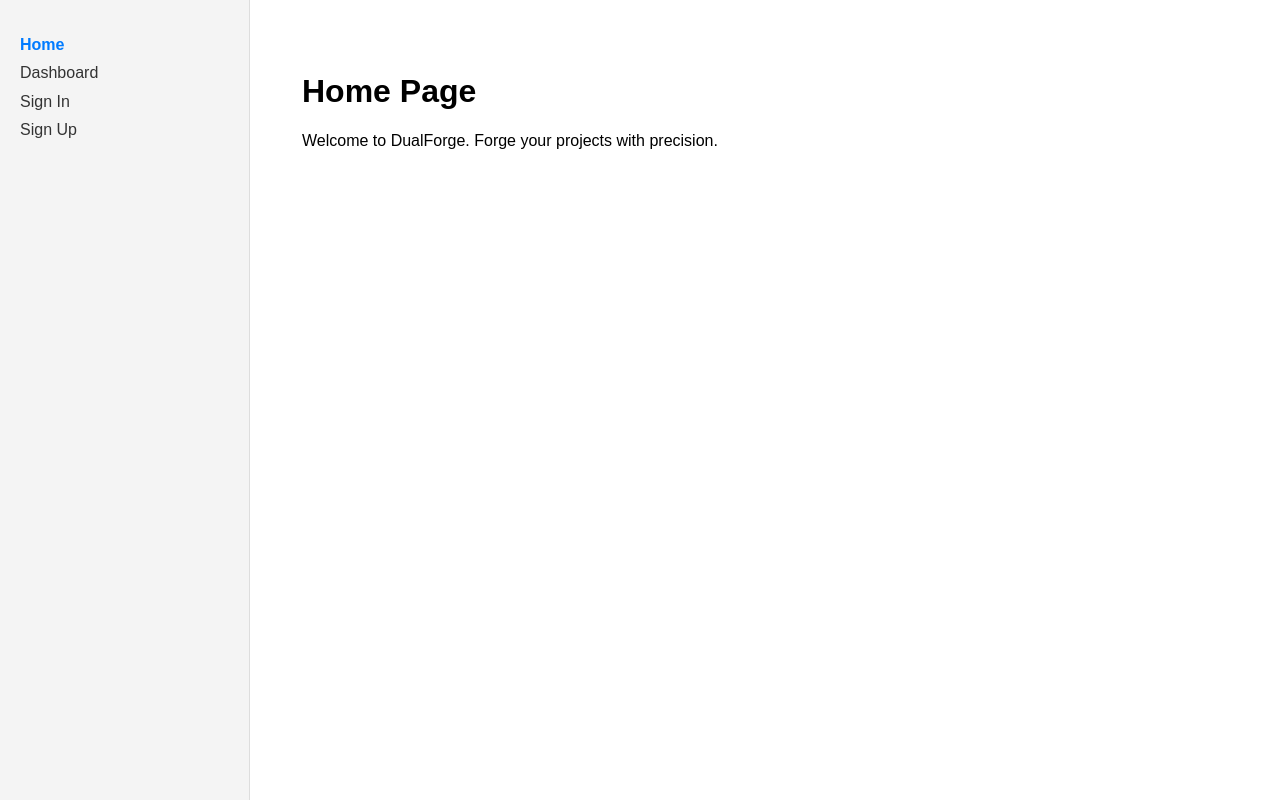
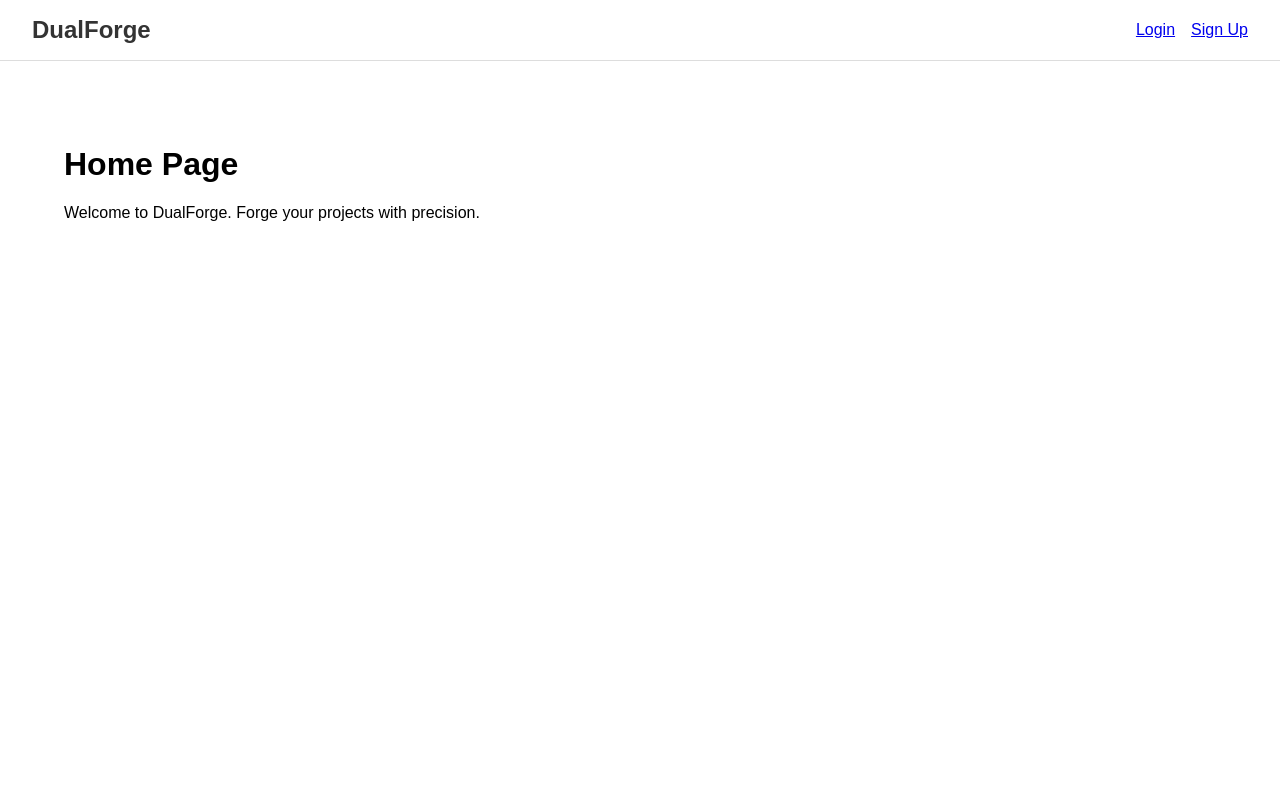
Before and after one commit to allard-gh/DualForge, a React (Vite) app: page / in a window 1280 px wide. Built offline with nearby package versions, Linux system fonts and the light colour scheme.

Commit message:
Routes en layout niet ingelogd aangepast

```diff
--- a/src/App.jsx
+++ b/src/App.jsx
@@ -1,5 +1,6 @@
-import { Routes, Route } from 'react-router-dom';
+import { Routes, Route, Link } from 'react-router-dom';
 import SidebarLayout from './components/layout/SidebarLayout/SidebarLayout';
+import PublicLayout from './components/layout/PublicLayout/PublicLayout';
 import HomePage from './pages/HomePage/HomePage.jsx';
 import SignInPage from './pages/SignInPage/SignInPage.jsx';
 import SignUpPage from './pages/SignUpPage/SignUpPage.jsx';
@@ -9,16 +10,67 @@ import BuildsPage from './pages/BuildsPage/BuildsPage.jsx';
 
 function App() {
   return (
-    <SidebarLayout>
-      <Routes>
-          <Route path="/" element={<HomePage />} />
-          <Route path="/sign-in" element={<SignInPage />} />
-          <Route path="/sign-up" element={<SignUpPage />} />
-          <Route path="/dashboard" element={<DashboardPage />} />
-          <Route path="/projects/:projectId" element={<ProjectDetailsPage />} />
-          <Route path="/projects/:projectId/builds" element={<BuildsPage />} />
-      </Routes>
-    </SidebarLayout>
+    <Routes>
+      <Route
+        path="/"
+        element={
+          <PublicLayout
+            topRightContent={
+              <>
+                <Link to="/sign-in">Login</Link>
+                <Link to="/sign-up">Sign Up</Link>
+              </>
+            }
+          >
+            <HomePage />
+          </PublicLayout>
+        }
+      />
+      <Route
+        path="/sign-in"
+        element={
+          <PublicLayout
+            topRightContent={<Link to="/sign-up">Sign Up</Link>}
+          >
+            <SignInPage />
+          </PublicLayout>
+        }
+      />
+      <Route
+        path="/sign-up"
+        element={
+          <PublicLayout
+            topRightContent={<Link to="/sign-in">Login</Link>}
+          >
+            <SignUpPage />
+          </PublicLayout>
+        }
+      />
+      <Route
+        path="/dashboard"
+        element={
+          <SidebarLayout>
+            <DashboardPage />
+          </SidebarLayout>
+        }
+      />
+      <Route
+        path="/projects/:projectId"
+        element={
+          <SidebarLayout>
+            <ProjectDetailsPage />
+          </SidebarLayout>
+        }
+      />
+      <Route
+        path="/projects/:projectId/builds"
+        element={
+          <SidebarLayout>
+            <BuildsPage />
+          </SidebarLayout>
+        }
+      />
+    </Routes>
   );
 }
 
--- /dev/null
+++ b/src/components/layout/PublicLayout/PublicLayout.css
@@ -0,0 +1,30 @@
+.public-layout {
+  display: flex;
+  flex-direction: column;
+  min-height: 100vh;
+}
+
+.public-header {
+  display: flex;
+  justify-content: space-between;
+  align-items: center;
+  padding: 1rem 2rem;
+  border-bottom: 1px solid #ddd;
+}
+
+.brand {
+  font-size: 1.5rem;
+  font-weight: bold;
+  text-decoration: none;
+  color: #333;
+}
+
+.header-right {
+  display: flex;
+  gap: 1rem;
+}
+
+.public-content {
+  flex: 1;
+  padding: 2rem;
+}
--- /dev/null
+++ b/src/components/layout/PublicLayout/PublicLayout.jsx
@@ -0,0 +1,23 @@
+import React from 'react';
+import { Link } from 'react-router-dom';
+import './PublicLayout.css';
+
+function PublicLayout({ children, topRightContent }) {
+  return (
+    <div className="public-layout">
+      <header className="public-header">
+        <div className="header-left">
+          <Link to="/" className="brand">DualForge</Link>
+        </div>
+        <div className="header-right">
+          {topRightContent}
+        </div>
+      </header>
+      <main className="public-content">
+        {children}
+      </main>
+    </div>
+  );
+}
+
+export default PublicLayout;
```
